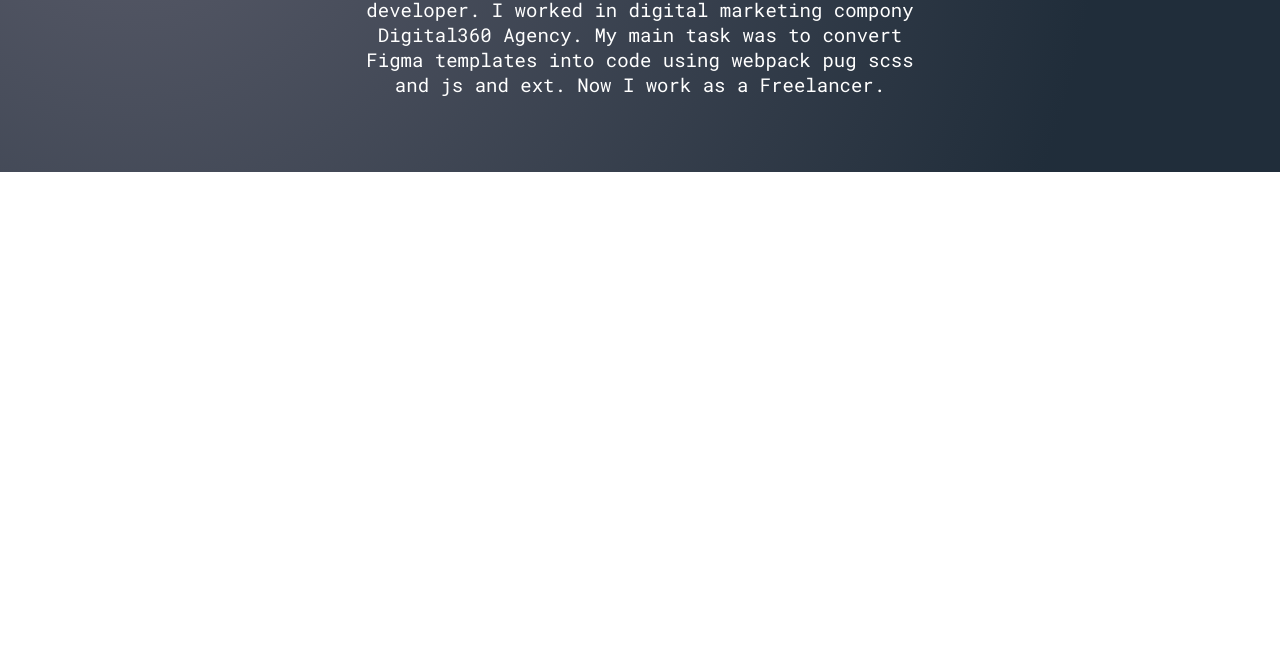
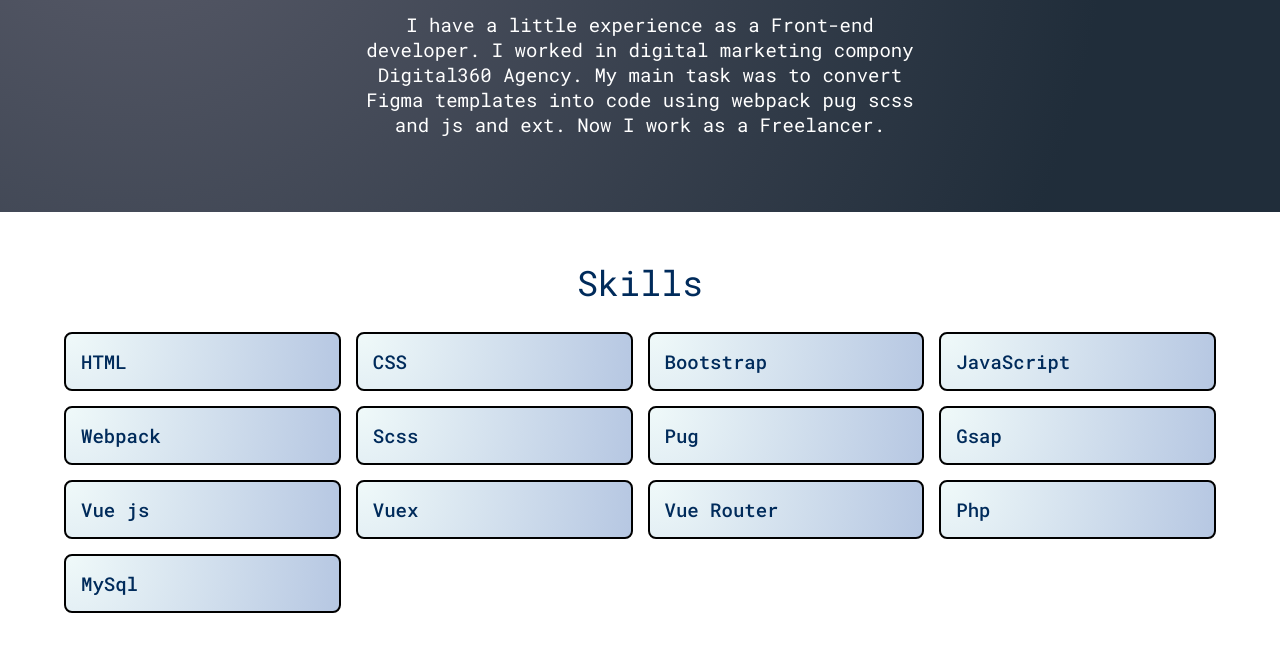
Before and after one commit to abizlancer/rsschool-cv, a plain HTML site: page index.html in a window 1280 px wide. Shown: the part 653-1316 px from the top of the page. Before the commit the page ends 825 px from the top, so only its background shows below. Drawn offline with Linux system fonts and the light colour scheme.

Commit message:
feat: add skills section and styles, title styles, color

```diff
--- a/index.html
+++ b/index.html
@@ -15,7 +15,26 @@
   <section class="about">
     <main class="about--content container">
       <img src="images/my-img.jpg" alt="my-img">
+      <h2 class="title">About</h2>
       <p>I have a little experience as a Front-end developer. I worked in digital marketing compony Digital360 Agency. My main task was to convert Figma templates into code using webpack pug scss and js and ext. Now I work as a Freelancer.</p>
+    </main>
+  </section>
+  <section class="skills">
+    <h2 class="title">Skills</h2>
+    <main class="skills__content container">
+      <article class="skills--item">HTML</article>
+      <article class="skills--item">CSS</article>
+      <article class="skills--item">Bootstrap</article>
+      <article class="skills--item">JavaScript</article>
+      <article class="skills--item">Webpack</article>
+      <article class="skills--item">Scss</article>
+      <article class="skills--item">Pug</article>
+      <article class="skills--item">Gsap</article>
+      <article class="skills--item">Vue js</article>
+      <article class="skills--item">Vuex</article>
+      <article class="skills--item">Vue Router</article>
+      <article class="skills--item">Php</article>
+      <article class="skills--item">MySql</article>
     </main>
   </section>
 </body>
--- a/scss/common/_common.scss
+++ b/scss/common/_common.scss
@@ -13,11 +13,15 @@
   --white: #fff;
   --text: #002B5B;
   --gradient: radial-gradient( circle farthest-corner at 10% 20%,  rgba(90,92,106,1) 0%, rgba(32,45,58,1) 81.3% );
+  --soft-gradient: radial-gradient( circle farthest-corner at 1.3% 2.8%,  rgba(239,249,249,1) 0%, rgba(182,199,226,1) 100.2% );
+  --neon: #77D970;
 }
 $black: var(--black);
 $white: var(--white);
 $text: var(--text);
+$neon: var(--neon);
 $gradient: var(--gradient);
+$soft: var(--soft-gradient);
 .icon {
   &-telegram {content: ''; font-weight: 400;}
   &-phone {content: ''; font-weight: 400;}
@@ -28,3 +32,9 @@ $gradient: var(--gradient);
   width: 90%;
   margin: 0 auto;
 }
+.title {
+  font-size: 35px;
+  line-height: 40px;
+  color: $text;
+  text-align: center;
+}
--- a/scss/components/_about.scss
+++ b/scss/components/_about.scss
@@ -23,4 +23,8 @@
       text-align: center;
     }
   }
+  .title {
+    color: $white;
+    transform: translateY(-50px);
+  }
 }
--- /dev/null
+++ b/scss/components/_skills.scss
@@ -0,0 +1,17 @@
+.skills  {
+  padding: 50px 0;
+  &__content {
+    margin-top: 30px;
+    display: grid;
+    grid-template-columns: repeat(4, 1fr);
+    grid-gap: 15px;
+  }
+  &--item {
+    grid-column: span 1;
+    background: $soft;
+    border: 2px solid $black;
+    border-radius: 8px;
+    padding: 15px;
+    @include fonts(19px, 25px, $text, 500)
+  }
+}
--- a/scss/main.scss
+++ b/scss/main.scss
@@ -1,4 +1,5 @@
 @import './common/root',
         './common/common',
         './components/header',
-        './components/about'
+        './components/about',
+        './components/skills'
```
Also changed, not shown: css/main.min.css.
